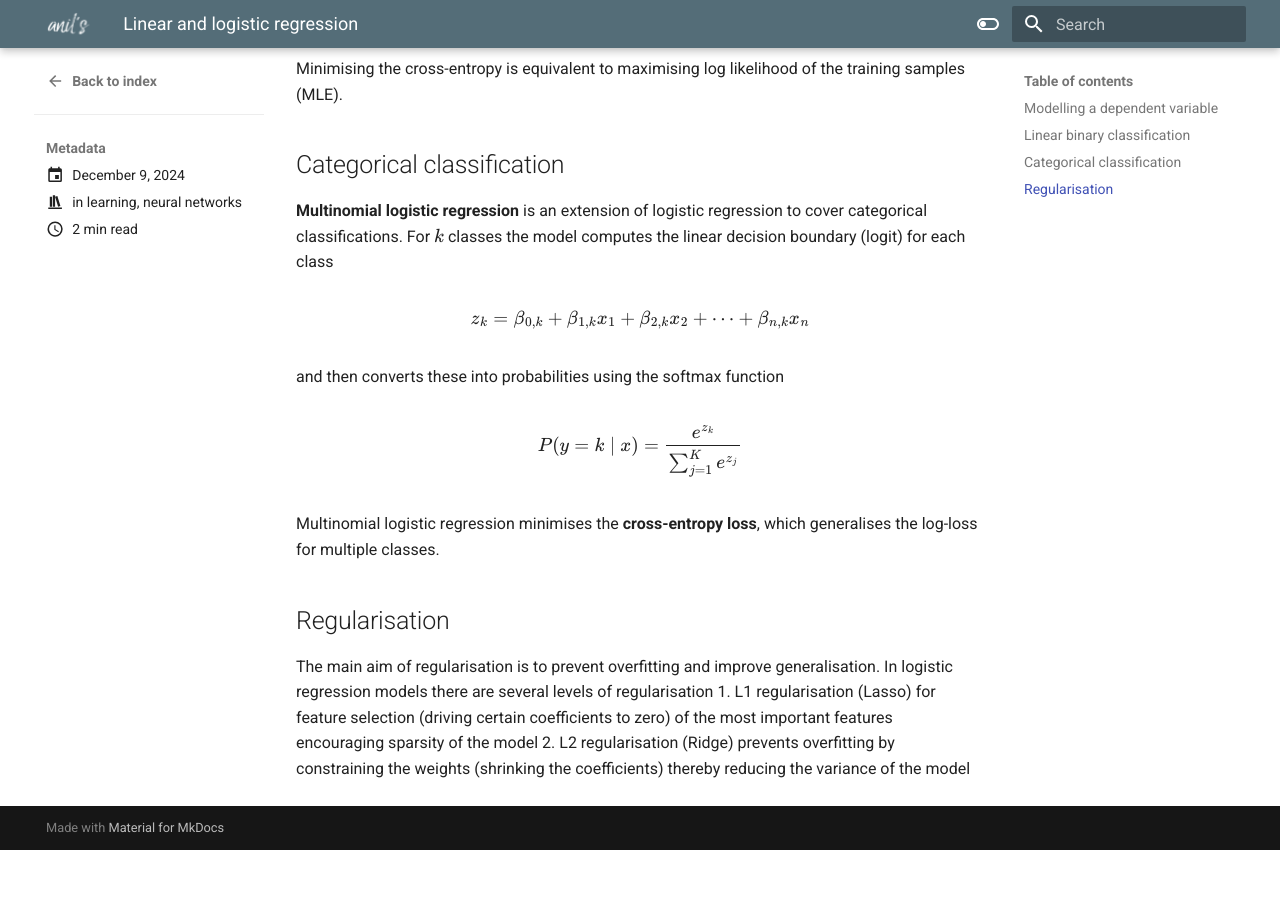
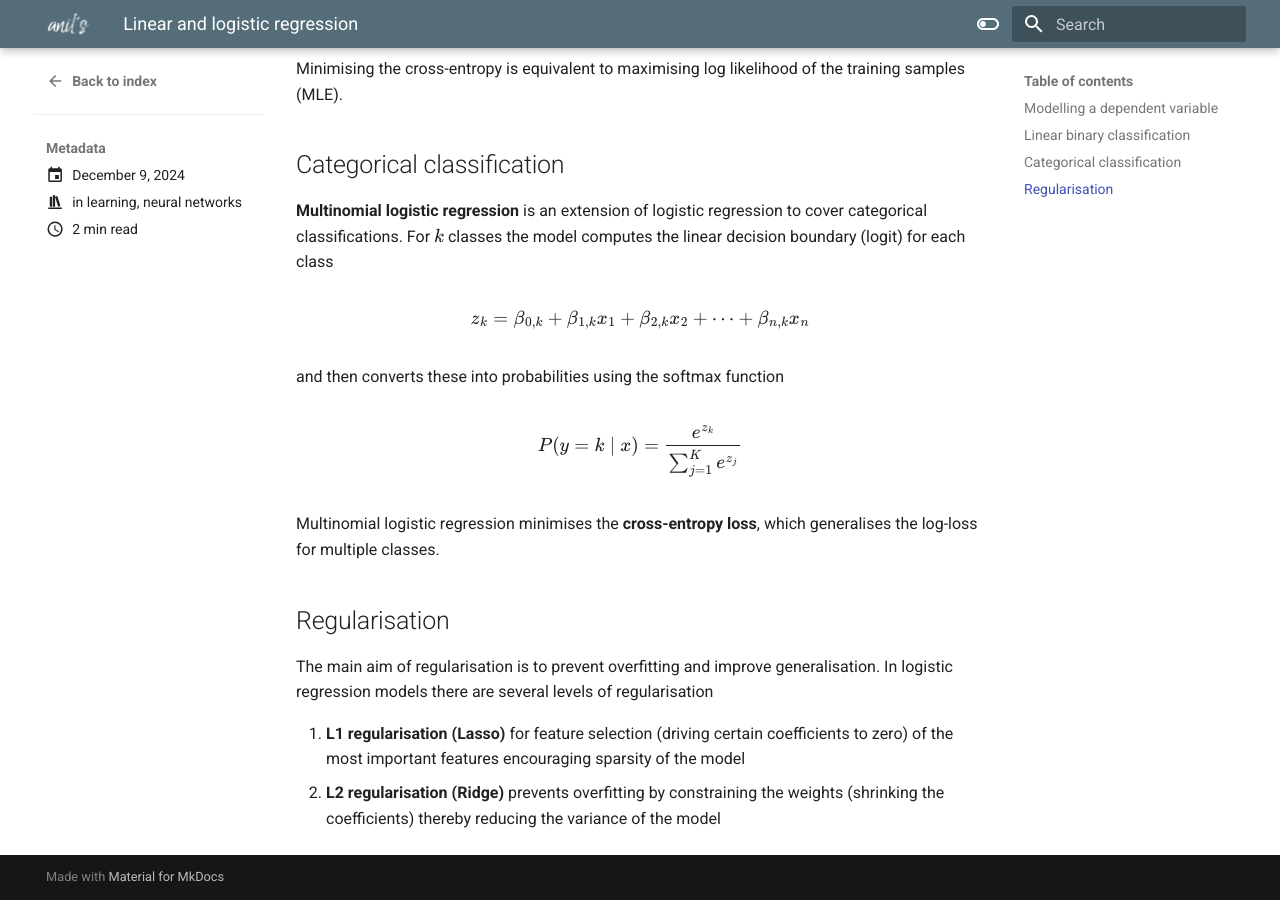
Before and after one commit to anilnairxyz/techtonic, an MkDocs documentation site: the page built from docs/blog/posts/Regression.md, in a window 1280 px wide and 900 px high, scrolled down 1042 px. Built offline with MkDocs 1.6.1 and Material for MkDocs 9.7.7, drawn with Linux system fonts in a browser that asks for light colours; before the commit the page ends 1892 px from its top, so only the background shows below that.

Commit message:
blog: logistic regression

```diff
--- a/docs/blog/posts/Regression.md
+++ b/docs/blog/posts/Regression.md
@@ -66,5 +66,6 @@ Multinomial logistic regression minimises the **cross-entropy loss**, which gene
 ## Regularisation ##
 
 The main aim of regularisation is to prevent overfitting and improve generalisation. In logistic regression models there are several levels of regularisation
-1. L1 regularisation (Lasso) for feature selection (driving certain coefficients to zero) of the most important features encouraging sparsity of the model
-2. L2 regularisation (Ridge) prevents overfitting by constraining the weights (shrinking the coefficients) thereby reducing the variance of the model
+
+1. **L1 regularisation (Lasso)** for feature selection (driving certain coefficients to zero) of the most important features encouraging sparsity of the model
+3. **L2 regularisation (Ridge)** prevents overfitting by constraining the weights (shrinking the coefficients) thereby reducing the variance of the model
```
